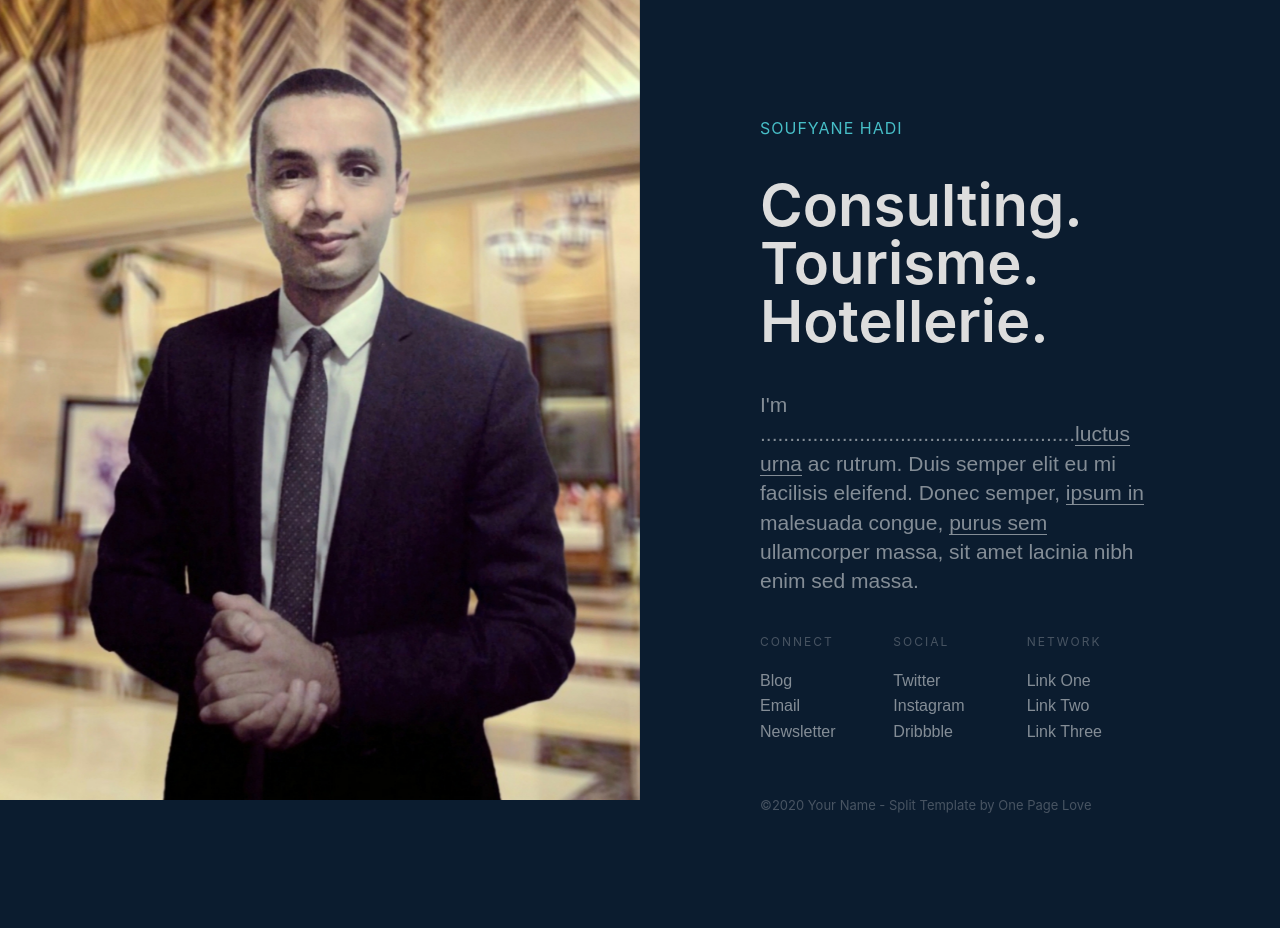
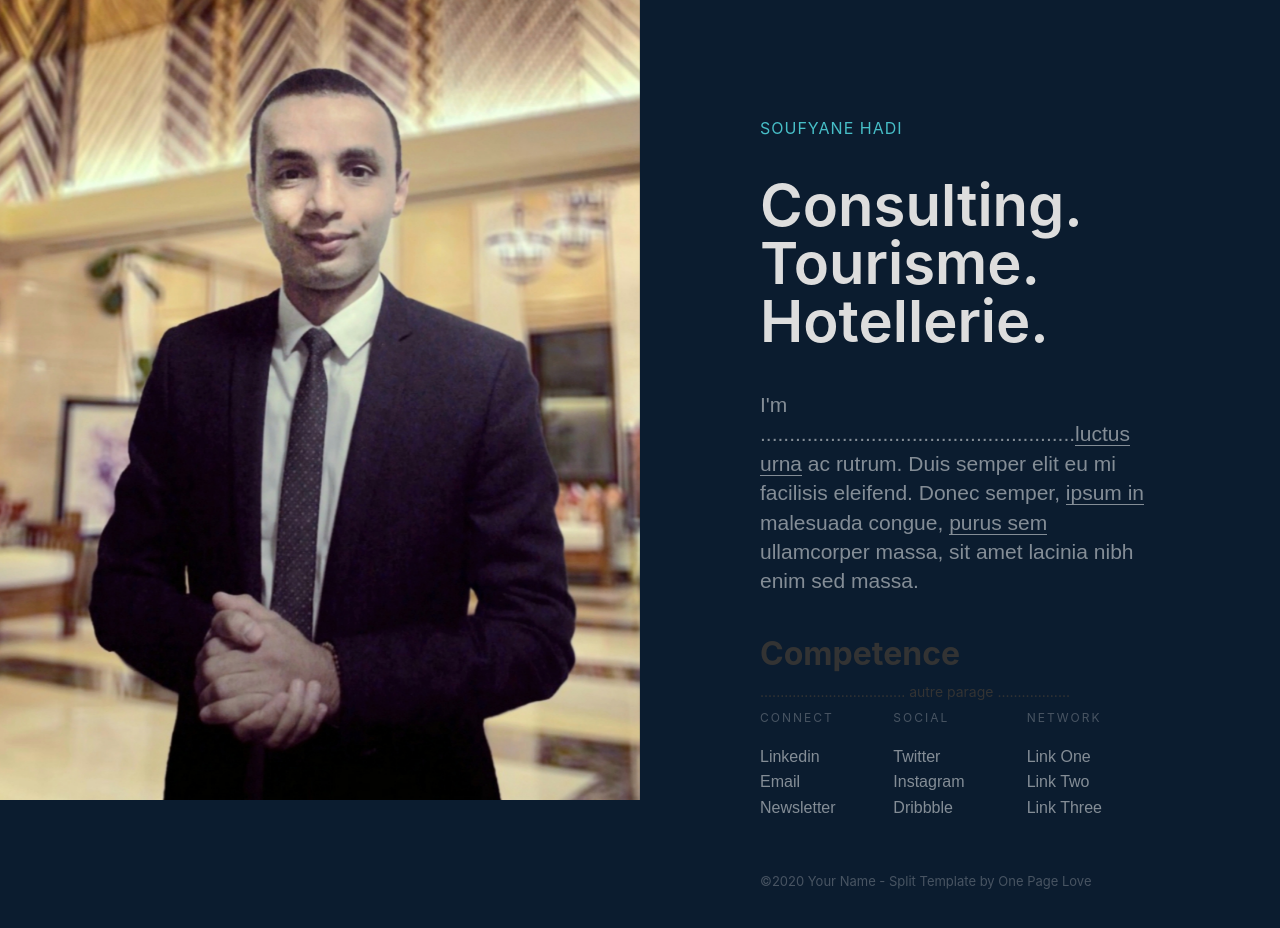
Before and after one commit to soufyanehadi/soufyanehadi.github.io, a plain HTML site: page index.html in a window 1280 px wide. Drawn offline with nearby package versions, Linux system fonts and the light colour scheme; a script that the page names is missing.

Commit message:
Update index.html
modification

```diff
--- a/index.html
+++ b/index.html
@@ -31,15 +31,19 @@ body {
         <div class="name">Soufyane HADI</div>
         <h1 class="tagline"><strong class="bold-text">Consulting. Tourisme. Hotellerie.</strong></h1>
         <p class="bio">I'm ......................................................<a href="#" class="bio-links">luctus urna</a> ac rutrum. Duis semper elit eu mi facilisis eleifend. Donec semper, <a href="#" class="bio-links">ipsum in</a> malesuada congue, <a href="#" class="bio-links">purus sem</a> ullamcorper massa, sit amet lacinia nibh enim sed massa. </p>
+
+        <h2> Competence </h2>
+        <p> .................................... autre parage           .................. </p>
+
         <div class="links w-row">
           <div class="column w-col w-col-4">
             <div class="text-block-2">Connect</div>
             <ul role="list" class="list w-list-unstyled">
               <li>
-                <a href="#">Blog</a>
+                <a href="https://www.linkedin.com/in/soufyane-hadi-3a67a61a0/">Linkedin</a>
               </li>
               <li>
-                <a href="#">Email</a>
+                <a href="mailto:hadi.soufyane@gmail.com">Email</a>
               </li>
               <li>
                 <a href="#">Newsletter</a>
```
